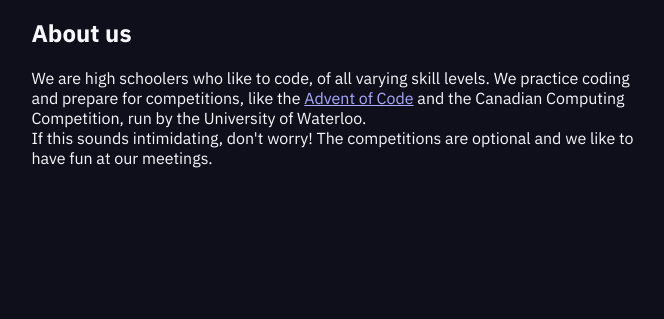
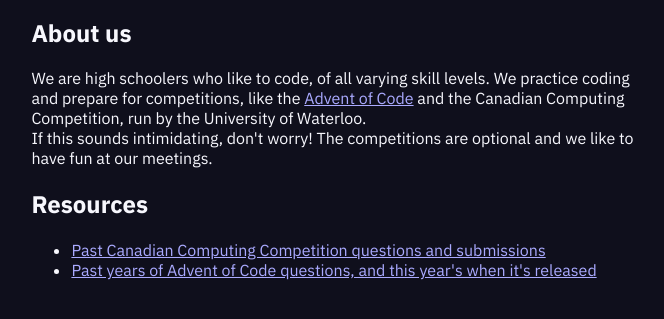
Before and after one commit to compsci-nss/compsci-nss.github.io, a plain HTML site: page index.html in a window 1280 px wide. Shown: the part 183-502 px from the top of the page, without its empty margins (295-959 px from the left). Drawn offline with Linux system fonts and the light colour scheme.

Commit message:
feat: Add Resources header

```diff
--- a/index.html
+++ b/index.html
@@ -27,6 +27,7 @@
       </div>
     </div>
 
+    <main>
       <div>
         <h2>About us</h2>
         <p>
@@ -40,5 +41,23 @@
           and we like to have fun at our meetings.
         </p>
     </div>
+
+      <div>
+        <h2>Resources</h2>
+        <ul>
+          <li>
+            <a href="https://cccgrader.com/">
+              Past Canadian Computing Competition questions and submissions
+            </a>
+          </li>
+          <li>
+            <a href="https://adventofcode.com">
+              Past years of Advent of Code questions, and this year's when it's
+              released
+            </a>
+          </li>
+        </ul>
+      </div>
+    </main>
   </body>
 </html>
```
Lines whose indentation alone changed are shown as unchanged.
